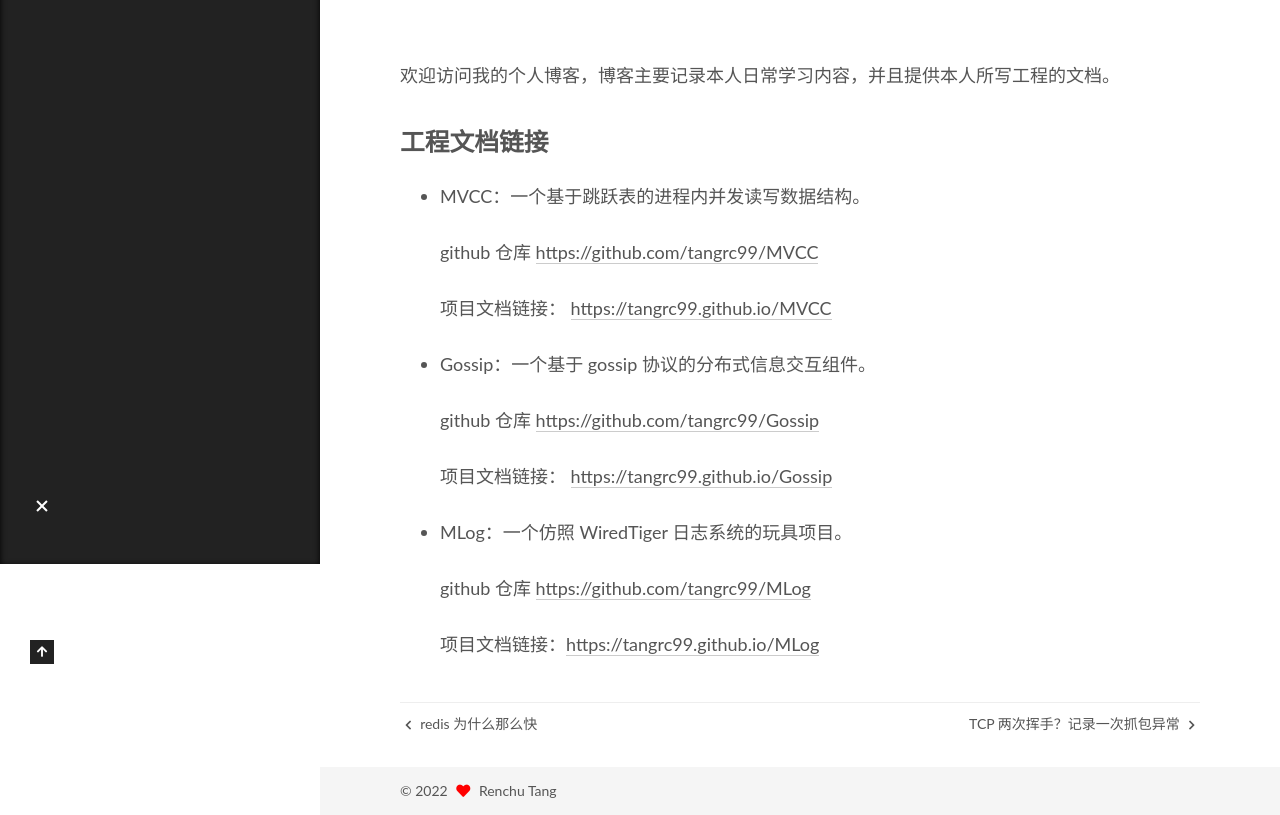
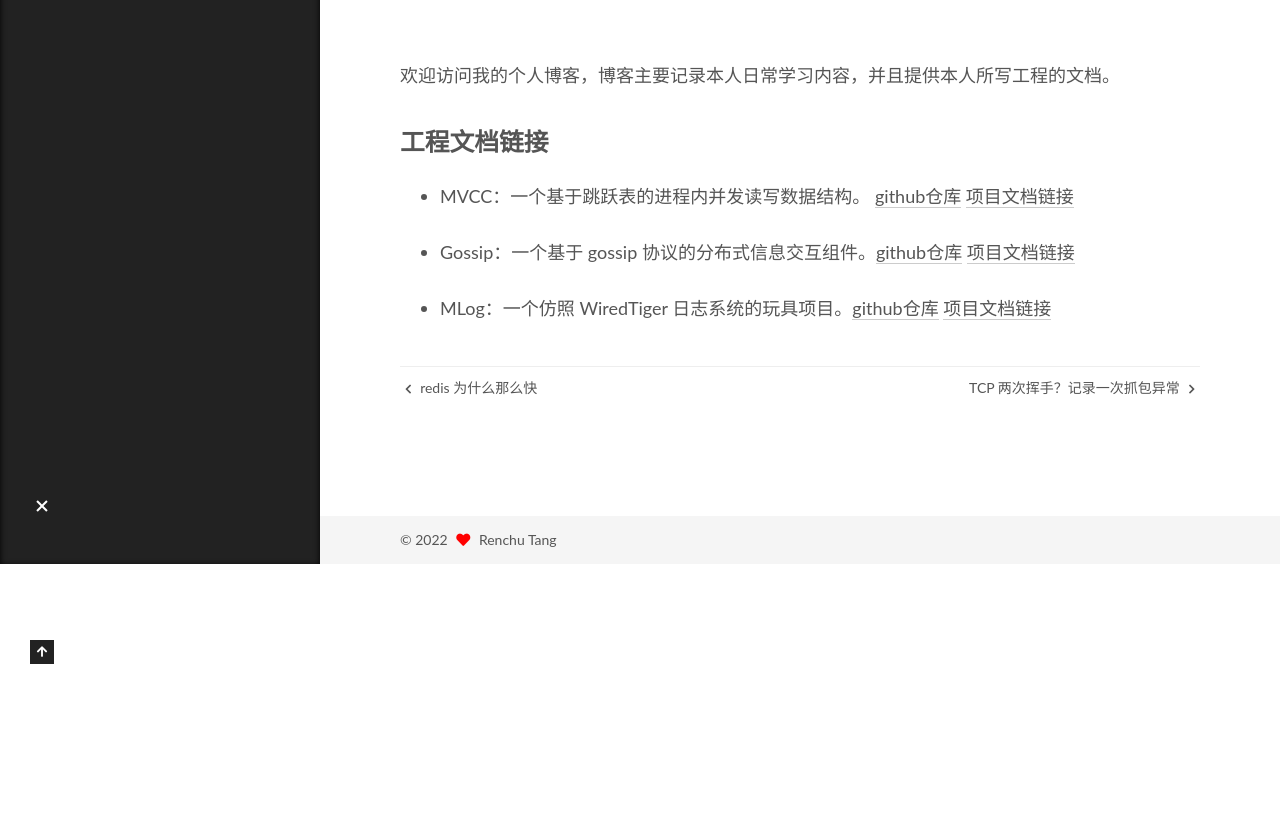
Before and after one commit to tangrc99/tangrc99.github.io, a plain HTML site: page 2022/12/25/首页/index.html in a window 1280 px wide. Shown: the part 236-1051 px from the top of the page. After the commit the page ends 800 px from the top, so only its background shows below. Drawn offline with Linux system fonts and the light colour scheme.

Commit message:
Site updated: 2022-12-26 19:29:53

```diff
--- a/2022/12/25/首页/index.html
+++ b/2022/12/25/首页/index.html
@@ -20,15 +20,15 @@
     var CONFIG = {"hostname":"example.com","root":"/","scheme":"Mist","version":"7.8.0","exturl":false,"sidebar":{"position":"left","display":"post","padding":18,"offset":12,"onmobile":false},"copycode":{"enable":true,"show_result":true,"style":"Mac"},"back2top":{"enable":true,"sidebar":false,"scrollpercent":false},"bookmark":{"enable":false,"color":"#222","save":"auto"},"fancybox":false,"mediumzoom":false,"lazyload":false,"pangu":false,"comments":{"style":"tabs","active":null,"storage":true,"lazyload":false,"nav":null},"algolia":{"hits":{"per_page":10},"labels":{"input_placeholder":"Search for Posts","hits_empty":"We didn't find any results for the search: ${query}","hits_stats":"${hits} results found in ${time} ms"}},"localsearch":{"enable":false,"trigger":"auto","top_n_per_article":1,"unescape":false,"preload":false},"motion":{"enable":true,"async":false,"transition":{"post_block":"fadeIn","post_header":"slideDownIn","post_body":"slideDownIn","coll_header":"slideLeftIn","sidebar":"slideUpIn"}}};
   </script>
 
-  <meta name="description" content="欢迎访问我的个人博客，博客主要记录本人日常学习内容，并且提供本人所写工程的文档。 工程文档链接 MVCC：一个基于跳跃表的进程内并发读写数据结构。 github 仓库 https:&#x2F;&#x2F;github.com&#x2F;tangrc99&#x2F;MVCC  项目文档链接： https:&#x2F;&#x2F;tangrc99.github.io&#x2F;MVCC  Gossip：一个基于 gossip 协议的分布式信息交互组件。 github 仓">
+  <meta name="description" content="欢迎访问我的个人博客，博客主要记录本人日常学习内容，并且提供本人所写工程的文档。 工程文档链接 MVCC：一个基于跳跃表的进程内并发读写数据结构。 github仓库 项目文档链接  Gossip：一个基于 gossip 协议的分布式信息交互组件。github仓库 项目文档链接  MLog：一个仿照 WiredTiger 日志系统的玩具项目。github仓库 项目文档链接">
 <meta property="og:type" content="article">
 <meta property="og:title" content="首页">
 <meta property="og:url" content="http://example.com/2022/12/25/%E9%A6%96%E9%A1%B5/index.html">
 <meta property="og:site_name" content="Hexo">
-<meta property="og:description" content="欢迎访问我的个人博客，博客主要记录本人日常学习内容，并且提供本人所写工程的文档。 工程文档链接 MVCC：一个基于跳跃表的进程内并发读写数据结构。 github 仓库 https:&#x2F;&#x2F;github.com&#x2F;tangrc99&#x2F;MVCC  项目文档链接： https:&#x2F;&#x2F;tangrc99.github.io&#x2F;MVCC  Gossip：一个基于 gossip 协议的分布式信息交互组件。 github 仓">
+<meta property="og:description" content="欢迎访问我的个人博客，博客主要记录本人日常学习内容，并且提供本人所写工程的文档。 工程文档链接 MVCC：一个基于跳跃表的进程内并发读写数据结构。 github仓库 项目文档链接  Gossip：一个基于 gossip 协议的分布式信息交互组件。github仓库 项目文档链接  MLog：一个仿照 WiredTiger 日志系统的玩具项目。github仓库 项目文档链接">
 <meta property="og:locale" content="zh_CN">
 <meta property="article:published_time" content="2022-12-24T22:01:28.623Z">
-<meta property="article:modified_time" content="2022-12-26T11:22:35.362Z">
+<meta property="article:modified_time" content="2022-12-26T11:28:17.898Z">
 <meta property="article:author" content="tangrc99">
 <meta name="twitter:card" content="summary">
 
@@ -195,7 +195,7 @@
                   <i class="far fa-calendar-check"></i>
                 </span>
                 <span class="post-meta-item-text">更新于</span>
-                <time title="修改时间：2022-12-26 19:22:35" itemprop="dateModified" datetime="2022-12-26T19:22:35+08:00">2022-12-26</time>
+                <time title="修改时间：2022-12-26 19:28:17" itemprop="dateModified" datetime="2022-12-26T19:28:17+08:00">2022-12-26</time>
               </span>
 
 
@@ -211,17 +211,11 @@
 
         <p>欢迎访问我的个人博客，博客主要记录本人日常学习内容，并且提供本人所写工程的文档。</p>
 <h2 id="工程文档链接"><a href="#工程文档链接" class="headerlink" title="工程文档链接"></a>工程文档链接</h2><ul>
-<li><p>MVCC：一个基于跳跃表的进程内并发读写数据结构。</p>
-<p>github 仓库 <a target="_blank" rel="noopener" href="https://github.com/tangrc99/MVCC">https://github.com/tangrc99/MVCC</a> </p>
-<p>项目文档链接： <a target="_blank" rel="noopener" href="https://tangrc99.github.io/MVCC">https://tangrc99.github.io/MVCC</a></p>
+<li><p>MVCC：一个基于跳跃表的进程内并发读写数据结构。 <a target="_blank" rel="noopener" href="https://github.com/tangrc99/MVCC">github仓库</a> <a target="_blank" rel="noopener" href="https://tangrc99.github.io/MVCC">项目文档链接</a></p>
 </li>
-<li><p>Gossip：一个基于 gossip 协议的分布式信息交互组件。</p>
-<p>github 仓库 <a target="_blank" rel="noopener" href="https://github.com/tangrc99/Gossip">https://github.com/tangrc99/Gossip</a> </p>
-<p>项目文档链接： <a target="_blank" rel="noopener" href="https://tangrc99.github.io/Gossip">https://tangrc99.github.io/Gossip</a></p>
+<li><p>Gossip：一个基于 gossip 协议的分布式信息交互组件。<a target="_blank" rel="noopener" href="https://github.com/tangrc99/Gossip">github仓库</a> <a target="_blank" rel="noopener" href="https://tangrc99.github.io/Gossip">项目文档链接</a></p>
 </li>
-<li><p>MLog：一个仿照 WiredTiger 日志系统的玩具项目。</p>
-<p>github 仓库 <a target="_blank" rel="noopener" href="https://github.com/tangrc99/MLog">https://github.com/tangrc99/MLog</a></p>
-<p>项目文档链接：<a target="_blank" rel="noopener" href="https://tangrc99.github.io/MLog">https://tangrc99.github.io/MLog</a></p>
+<li><p>MLog：一个仿照 WiredTiger 日志系统的玩具项目。<a target="_blank" rel="noopener" href="https://github.com/tangrc99/MLog">github仓库</a> <a target="_blank" rel="noopener" href="https://tangrc99.github.io/MLog">项目文档链接</a></p>
 </li>
 </ul>
 
```
Also changed, not shown: index.html (+4 -10 lines).
